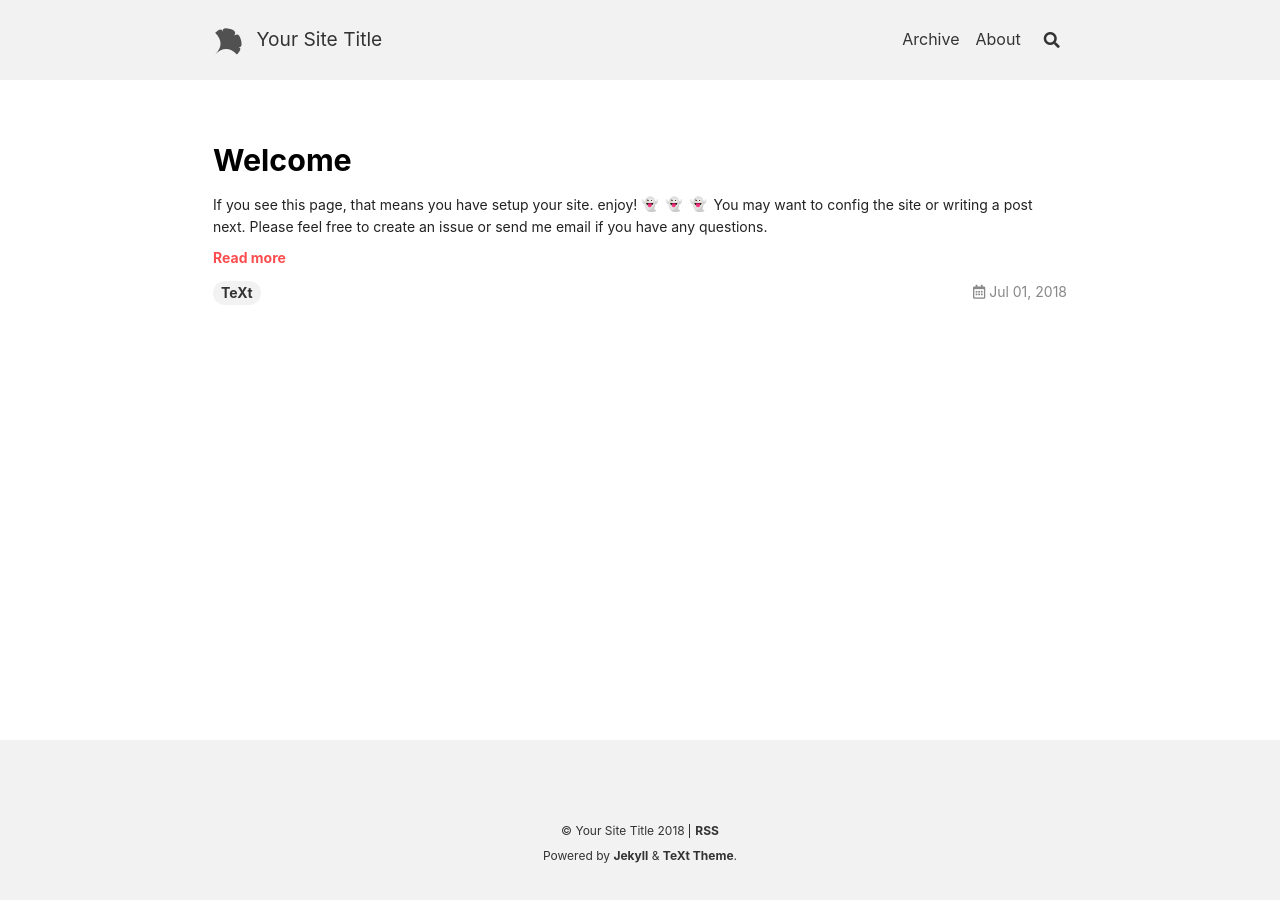
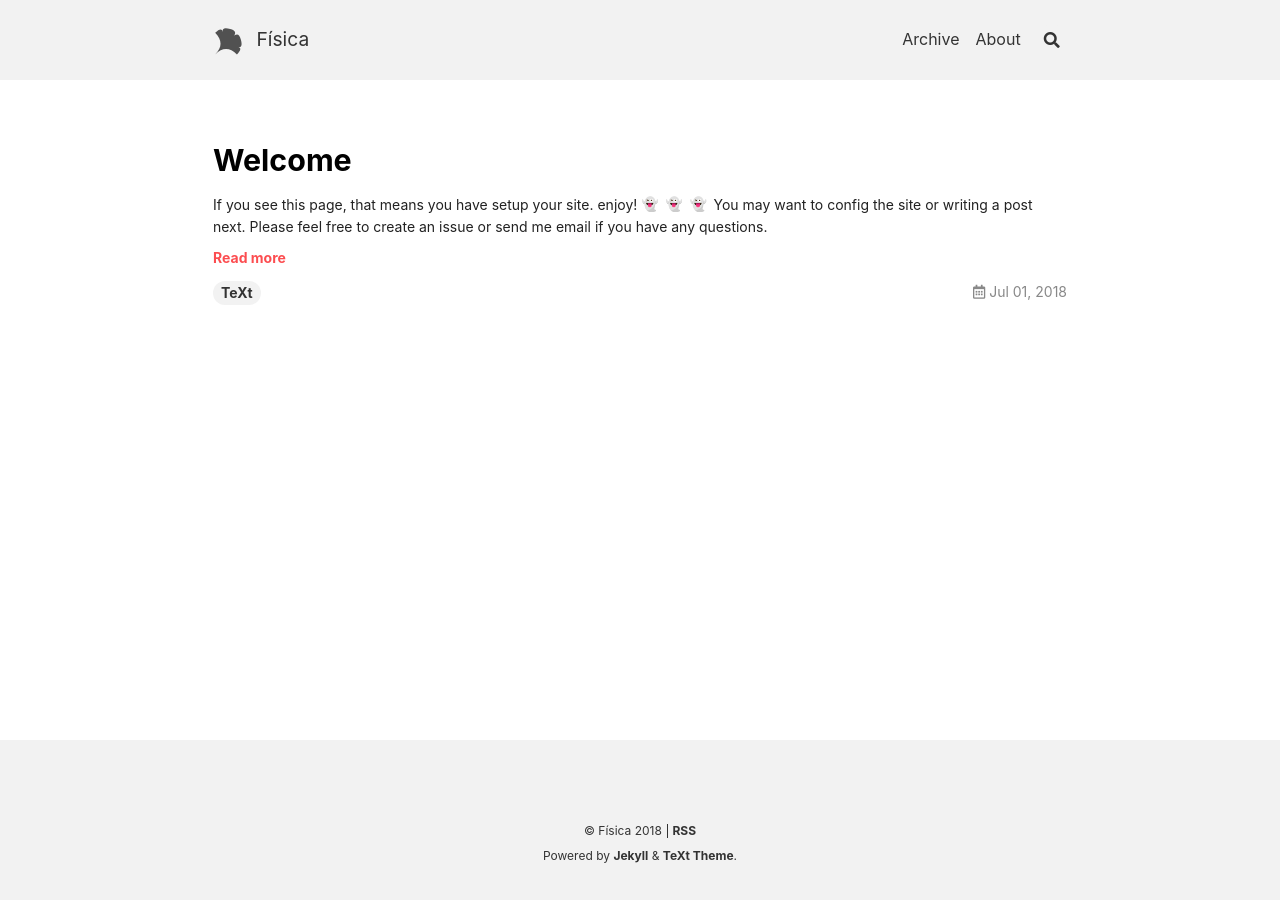
Before and after one commit to DnLaG/fisica, a Jekyll site: the page built from docs/index.html, in a window 1280 px wide. Built offline with Jekyll 4.4.1, drawn with Linux system fonts in a browser that asks for light colours; nearby versions of some CDN libraries; emoji names are drawn with the system emoji font; the list of posts is cut into pages by our own code.

Commit message:
Update _config.yml

```diff
--- a/docs/_config.yml
+++ b/docs/_config.yml
@@ -1,18 +1,3 @@
-# Welcome to Jekyll!
-#
-# This config file is meant for settings that affect your whole blog, values
-# which you are expected to set up once and rarely need to edit after that.
-# For technical reasons, this file is *NOT* reloaded automatically when you use
-# 'jekyll serve'. If you change this file, please restart the server process.
-#
-# ,--------.      ,--.   ,--. ,--.
-# '--.  .--',---.  \  `.'  /,-'  '-.
-#    |  |  | .-. :  .'    \ '-.  .-'
-#    |  |  \   --. /  .'.  \  |  |
-#    `--'   `----''--'   '--' `--'
-
-
-
 
 ## => Site Settings
 ##############################
@@ -20,14 +5,14 @@
 highlight_theme: default # "default" (default), "tomorrow", "tomorrow-night", "tomorrow-night-eighties", "tomorrow-night-blue", "tomorrow-night-bright"
 url     : # the base hostname & protocol for your site e.g. https://www.someone.com
 baseurl : # does not include hostname
-title   : Your Site Title
+title   : Física
 description: > # this means to ignore newlines until "Language & timezone"
-  Your Site Description
+  Visualizaciones de fisica universitaria
 
 
 ## => Language and Timezone
 ##############################
-lang: # the language of your site, "en" (default, English), "zh"(简体中文), "zh-Hans"(简体中文), "zh-Hant"(繁體中文)
+lang: "es" # the language of your site, "en" (default, English), "zh"(简体中文), "zh-Hans"(简体中文), "zh-Hant"(繁體中文)
 timezone: # see https://en.wikipedia.org/wiki/List_of_tz_database_time_zones for the available values
 
 
@@ -35,10 +20,10 @@
 ##############################
 author:
   type      : # "person" (default), "organization"
-  name      : Your Name
+  name      : Omar Olivares
   url       :
   avatar    : # path or url of avatar image
-  bio       : I am an amazing person.
+  bio       : CS
   email     :
   facebook  : # "user_name" the last part of your profile url, e.g. https://www.facebook.com/user_name
   twitter   : # "user_name" the last part of your profile url, e.g. https://twitter.com/user_name
@@ -82,7 +67,7 @@
 ## => Markdown Enhancements
 ##############################
 ## Mathjax
-mathjax: # false (default), true
+mathjax: true # false (default), true
 mathjax_autoNumber: # false (default), true
 
 ## Mermaid
@@ -106,7 +91,7 @@
 ## => Comments
 ##############################
 comments:
-  provider: false # false (default), "disqus", "gitalk", "custom"
+  provider: # false (default), "disqus", "gitalk", "custom"
 
   ## Disqus
   disqus:
```
